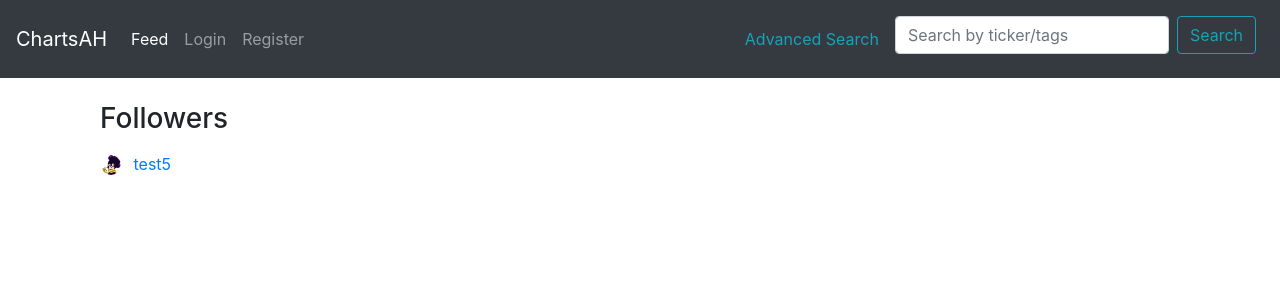
After one commit to cdubyoo/ChartsAH, a Django app: a page that uses main/templates/main/following.html in a window 1280 px wide. The commit adds this page. Shown: the top 300 px of the page. Run offline with Django 3.2, Linux system fonts and the light colour scheme; data comes from the database, SQL or seed files in the repository; both versions use the stored data as it was after the commit; parts of the project's set-up code (start-up, migrations or seed data) failed here and were passed over; some libraries are stand-ins or nearby versions.

Commit message:
added following/follower list

```diff
--- /dev/null
+++ b/main/templates/main/following.html
@@ -0,0 +1,53 @@
+{% extends 'main/header.html' %}
+{% block content %}
+    {% if follow == 'following' %}
+         <div class="col-12 no-padding">
+            <h3 class="white-important mb-3">
+                Following
+            </h3>
+            <div class="row pr-3 pl-3">
+                {% for follow in follows %}
+                    <div class="col-6 col-md-3 pl-0">
+                        <article class="media content-section">
+                            <div>
+                                <img
+                                           class="rounded-circle mr-2"
+                                           style="width: 20px; height: 20px;"
+                                           src="{{ follow.to_follow.profile.image.url }}">
+                                           <!-- calls the user-posts url with the username parameter, in this case its -->
+                                <a class="mr-2 white-important" href="{% url 'main:user-posts' follow.to_follow.username %}">
+                                   {{ follow.to_follow.username }}
+                               </a>
+                            </div>
+                        </article>
+                    </div>
+                {% endfor %}
+            </div>
+        </div>
+    {% endif %}
+
+    {% if follow == 'followers' %}
+         <div class="col-12 no-padding">
+            <h3 class="white-important mb-3">
+                Followers
+            </h3>
+            <div class="row pr-3 pl-3">
+                {% for follow in follows %}
+                    <div class="col-6 col-md-3 pl-0">
+                        <article class="media content-section">
+                            <div>
+                                <img
+                                           class="rounded-circle mr-2"
+                                           style="width: 20px; height: 20px;"
+                                           src="{{ follow.user.profile.image.url }}">
+                                    <a class="mr-2 white-important" href="{% url 'main:user-posts' follow.user.username %}">
+                                   {{ follow.user.username }}
+                               </a>
+                            </div>
+                        </article>
+                    </div>
+                {% endfor %}
+            </div>
+        </div>
+    {% endif %}
+{% endblock content %}
--- a/main/templates/main/home.html
+++ b/main/templates/main/home.html
@@ -49,11 +49,11 @@
               <ul class="list-group list-group-flush">
                   <li class="list-group-item">
                       <div class="h6 text-muted">Followers</div>
-                      <div class="h5">{{ user.profile.followers }}</div>
+                      <a class="h5" href="{% url 'main:followers' user.username %}">{{ user.profile.followers }}</a>
                   </li>
                   <li class="list-group-item">
                       <div class="h6 text-muted">Following</div>
-                      <div class="h5">{{ user.profile.following }}</div>
+                      <a class="h5" href="{% url 'main:following' user.username %}">{{ user.profile.following }}</a>
                   </li>
                   <li class="list-group-item">Smallcaps</li>
               </ul>
@@ -81,7 +81,9 @@
           {% endif %}
           <br>
           {% for post in posts %}
+
           {% include "main/includes/post.html" %}
+
           {% endfor %}
           {% include "main/includes/pagination.html"%}
 
--- a/main/templates/main/includes/navbar.html
+++ b/main/templates/main/includes/navbar.html
@@ -28,7 +28,7 @@
     -->
   </span>
   <form class="form-inline" method="GET" action="{% url 'main:search' %}">
-    <input class="form-control mt-2 mr-sm-2" type="search" placeholder="Search by ticker/tags" aria-label="Search" name="q">
+    <input class="form-control mt-2 mr-sm-2" type="search" placeholder="Search by ticker/tags" aria-label="Search" name="q" required>
     <button class="btn btn-outline-info mt-2 mr-sm-2" type="submit" value="Search">Search</button>
   </form>
 </nav>
--- a/main/urls.py
+++ b/main/urls.py
@@ -1,7 +1,7 @@
 from django.urls import path #url()
 from . import views
-from .views import (post_list_view, post_detail_view, post_create_view, post_update_view,
-                    post_delete_view, user_posts, feed_list_view, search_view, search_filter_view,
+from .views import (post_list_view, post_detail_view, post_create_view, post_update_view, post_delete_view,
+user_posts, following_view, follower_view, feed_list_view, search_view, search_filter_view,
                     top_all, top_week, top_day, top_month, top_year)
 from django.conf import settings
 from django.conf.urls.static import static
@@ -23,11 +23,12 @@ urlpatterns = [
     path("post/<int:pk>/update", post_update_view.as_view(), name='post-update'),
     path("post/<int:pk>/delete", post_delete_view.as_view(), name='post-delete'),
     path("profile/", views.profile, name= "profile"),
+    path("user/<str:username>/following/", following_view.as_view(), name= "following"),
+    path("user/<str:username>/follower/", follower_view.as_view(), name= "followers"),
     path("user/<str:username>", user_posts.as_view(), name="user-posts"), #profile view
     path("upvote", views.upvote, name='upvote-post'),
     path("search/", search_view.as_view(), name='search'),
     path("search/filter/", search_filter_view.as_view(), name="search-filter"),
-
     path("top/all/", top_all.as_view(), name="top-all"),
     path("top/week/", top_week.as_view(), name="top-week"),
     path("top/day/", top_day.as_view(), name="top-day"),
--- a/main/views.py
+++ b/main/views.py
@@ -119,7 +119,7 @@ class post_list_view(ListView):
      model = Post
      template_name = 'main/home.html'
      paginate_by = 5
-     context_object_name = 'posts'
+     context_object_name = 'posts' # used for object name to be looped through
      ordering = ['-date_posted']
 
 
@@ -325,6 +325,65 @@ class user_posts(LoginRequiredMixin, ListView):
 
 
 
+class following_view(ListView):
+     model = Follow
+     template_name = 'main/following.html'
+     context_object_name = 'follows'
+
+     def displayed_user(self):
+          return get_object_or_404(User, username=self.kwargs.get('username')) # user on display
+
+     def get_queryset(self):
+          user = self.displayed_user()
+          return Follow.objects.filter(user=user) #.order_by('-date')
+
+     # check to render the following section of the template
+     def get_context_data(self, *args, **kwargs):
+          # use of super is to add new value to context without losing the default view's context values
+          context = super().get_context_data(**kwargs)
+          context['follow'] = 'following'
+          return context
+
+
+class follower_view(ListView):
+     model = Follow
+     template_name = 'main/following.html'
+     context_object_name = 'follows'
+
+     def displayed_user(self):
+          return get_object_or_404(User, username=self.kwargs.get('username')) # user on display
+
+     def get_queryset(self):
+          user = self.displayed_user()
+          return Follow.objects.filter(to_follow=user) #.order_by('-date')
+
+     # check to render the following section of the template
+     def get_context_data(self, *args, **kwargs):
+          # use of super is to add new value to context without losing the default view's context values
+          context = super().get_context_data(**kwargs)
+          context['follow'] = 'followers'
+          return context
+
+
+
+
+
+
+
+
+
+
+
+
+
+
+
+
+
+
+
+
+
 def upvote(request):
      if request.POST.get('action') == 'post':
           result = ''
```
Also changed, not shown: db.sqlite3, main/templates/main/includes/post.html (line endings or trailing spaces).
